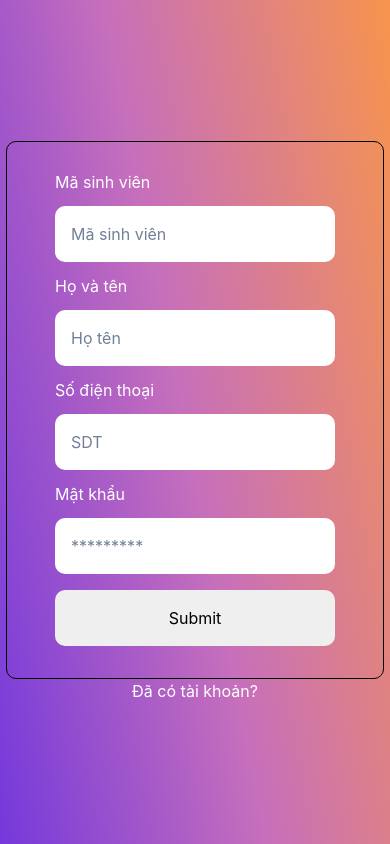
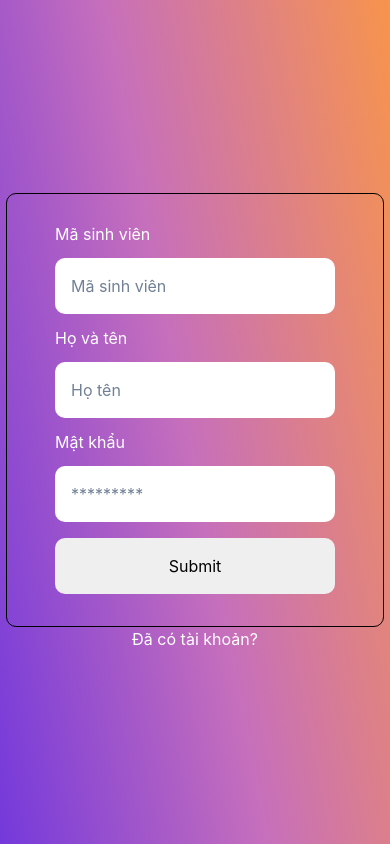
Before and after one commit to cognaiger/smart-map-uetcodecamp, a React (Create React App) app in the folder client/: page /register in a window 390 px wide. Built offline with nearby package versions, Linux system fonts and the light colour scheme.

Commit message:
remove phonenumber UI

```diff
--- a/client/src/pages/Register/Register.jsx
+++ b/client/src/pages/Register/Register.jsx
@@ -61,15 +61,7 @@ export const Register = () => {
           name="name"
         />
 
-        <label htmlFor="phoneNum">Số điện thoại</label>
-        <input
-          value={phoneNum}
-          onChange={(e) => setPhoneNum(e.target.value)}
-          type="text"
-          placeholder="SDT"
-          id="phoneNum"
-          name="phoneNum"
-        />
+
 
         <label htmlFor="pass">Mật khẩu</label>
         <input
```
